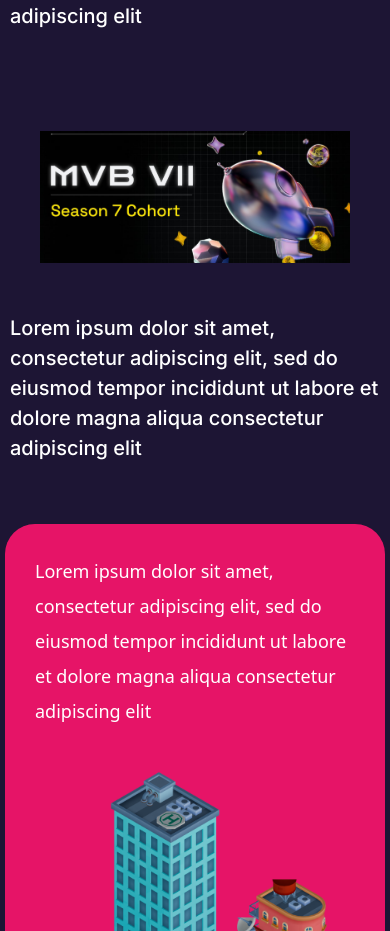
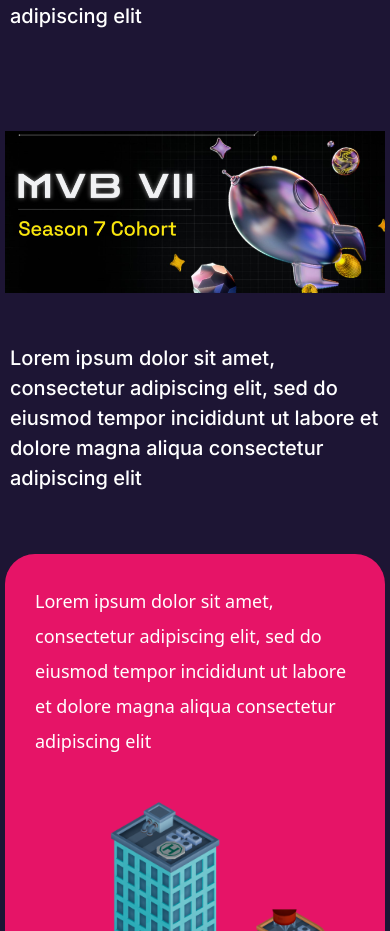
Before and after one commit to alone025/adminPanelFrontend, a React (Vite) app: page /blog in a window 390 px wide. Shown: the part 1781-2712 px from the top of the page. Built offline with nearby package versions, Linux system fonts and the light colour scheme; a web font is replaced by a local one.

Commit message:
change px

```diff
--- a/src/components/blog/blogPage.jsx
+++ b/src/components/blog/blogPage.jsx
@@ -87,7 +87,7 @@ function BlogPage() {
 									do eiusmod tempor incididunt ut labore et dolore magna aliqua
 									consectetur adipiscing elit
 								</p>
-								<div className='mx-[40px]'>
+								<div className='mx-[5px] md:mx-[40px]'>
 									<img
 										src='/blog_2.png'
 										alt='blog'
```
